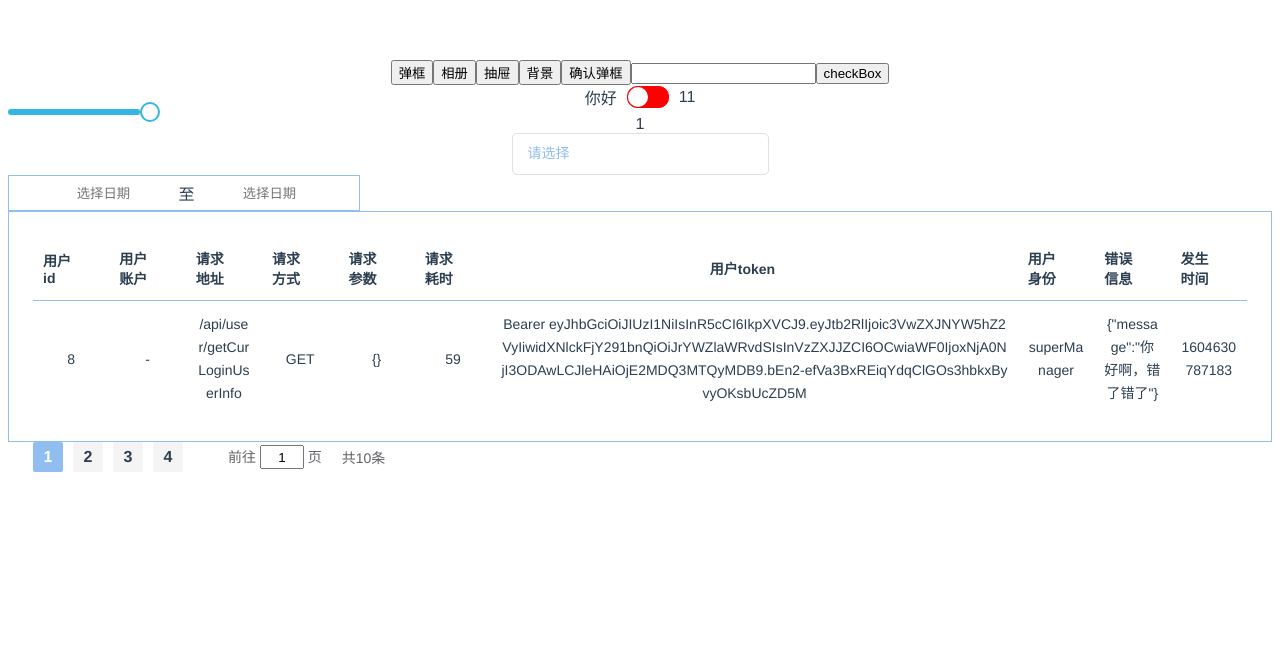
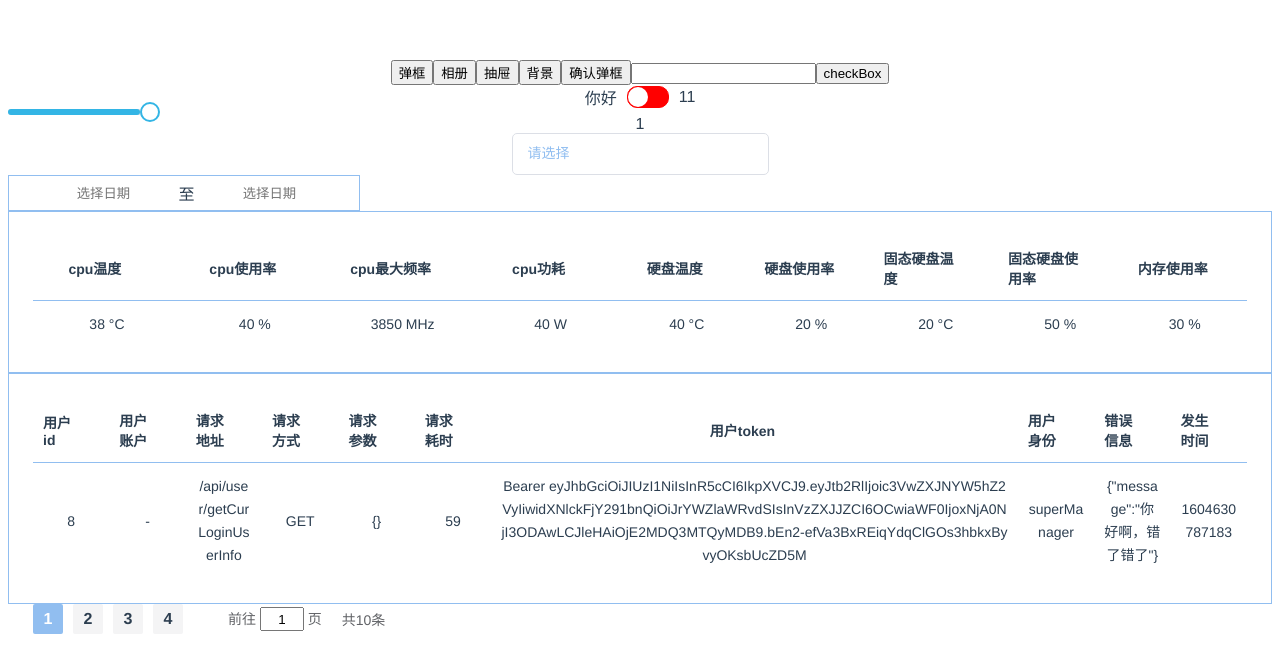
Before and after one commit to hexiang-code/UI, a Vue app: page / in a window 1280 px wide. Shown: the top 672 px of the page. Built offline with nearby package versions, Linux system fonts and the light colour scheme; a web font is replaced by a local one.

Commit message:
调整表格结构 && 新增select组件

```diff
--- a/examples/App.vue
+++ b/examples/App.vue
@@ -77,6 +77,18 @@
 
 
     <hx-date-picker v-model="pickerRange" @selectComplete="dateSelect"></hx-date-picker>
+    <hx-table :tableData="hardwareArray">
+        <hx-table-column
+          :width="item.props === 'token' ? 400 : 0"
+          align="center"
+          :prop="item.props"
+          :label="item.label"
+          v-for="item in hardwareTitle"
+          :key="item.props"
+          sortable
+        >
+        </hx-table-column>
+      </hx-table>
     <div ref="testPoint" class="hardware-manager__table">
       <hx-table :tableData="loggerList" ref="testPoint1">
         <hx-table-column
--- a/packages/components/select/option.js
+++ b/packages/components/select/option.js
@@ -1,4 +1,3 @@
-import store from  '../../store'
 const option = {
   name: 'hxOption',
   props: {
@@ -12,12 +11,14 @@ const option = {
     }
   },
 
+  inject: ['select'],
+
   render () {
     return ''
   },
 
   mounted () {
-    store.commit('setSelectOptions', {
+    this.select.setOptions({
       defaultSlot: this.$slots.default,
       ...this.$props,
       uid: this._uid
@@ -25,7 +26,7 @@ const option = {
   },
 
   destroyed () {
-    store.commit('delSelecteOptions', this._uid)
+    this.select.delOptions(this._uid)
   }
 }
 
--- a/packages/components/select/select.vue
+++ b/packages/components/select/select.vue
@@ -1,5 +1,4 @@
 <script>
-import store from '../../store'
 import { debounce } from '../../assets/js/utils'
 export default {
   name: 'hxSelect',
@@ -34,14 +33,18 @@ export default {
   data () {
     return {
       optionsVisiable: false, // 下拉弹框
-      filterValue: '' // 查询关键字
+      filterValue: '', // 查询关键字
+      options: [] // 下拉条件
+    }
+  },
+
+  provide() {
+    return {
+      'select': this
     }
   },
 
   computed: {
-    options () {
-      return store.getters.getSelectOptions
-    },
 
     getValue () {
       let currentVal = this.options.find(item => item.value === this.value)
@@ -110,6 +113,15 @@ export default {
     filter (event) {
       if (!this.filterable) return
       this.filterValue = event.target.value
+    },
+
+    setOptions (option) {
+      if (this.options.findIndex(item => item.uid === option._uid) == -1) this.options.push(option)
+    },
+
+    delOptions (_uid) {
+      let index = this.options.findIndex(item => item.uid === _uid)
+      if (index && index > -1) this.options.splice(index, 1)
     }
   }
 }
--- a/packages/components/table/table-column.vue
+++ b/packages/components/table/table-column.vue
@@ -1,5 +1,4 @@
 <script>
-import store from '../../store'
 export default {
   name: 'hxTableColumn',
   props: {
@@ -37,6 +36,8 @@ export default {
     }
   },
 
+  inject: ['table'],
+
   data () {
     return {
       sort: '' // 排序类型
@@ -59,7 +60,7 @@ export default {
   },
 
   mounted () {
-    store.commit('setTableColumn', {
+    this.table.setColumn({
       columnContent: this.$scopedSlots.columnContent,
       ...this.$props,
       columnWidth: this.columnWidth,
@@ -108,7 +109,7 @@ export default {
   },
 
   destroyed () {
-    store.commit('delTableColumn', this._uid)
+    this.table.delColumn(this._uid)
   }
 }
 </script>
--- a/packages/components/table/table.vue
+++ b/packages/components/table/table.vue
@@ -1,7 +1,6 @@
 
 
 <script>
-import store from '../../store'
 export default {
   name: 'hxTable',
   props: {
@@ -16,11 +15,19 @@ export default {
       default: true
     }
   },
+
+  provide () {
+    return {
+      'table': this
+    }
+  },
+
   data () {
     return {
-
+      columns: [] // 列数据
     }
   },
+
   render () {
     return (
       <div class="table-container">
@@ -75,11 +82,11 @@ export default {
     )
   },
 
-  computed: {
-    columns () {
-      return store.getters.getTableColumn
-    }
-  },
+  // computed: {
+  //   columns () {
+  //     return store.getters.getTableColumn
+  //   }
+  // },
 
   mounted () {
   },
@@ -93,6 +100,15 @@ export default {
       } else {
         return '-'
       }
+    },
+
+    setColumn (column) {
+      if (this.columns.findIndex(item => item.uid === column._uid) === -1) this.columns.push(column)
+    },
+
+    delColumn (_uid) {
+      let index = this.columns.findIndex(item => item.uid === _uid)
+      if (index && index > -1) this.columns.splice(index, 1)
     }
   }
 }
--- a/packages/store/index.js
+++ /dev/null
@@ -1,48 +0,0 @@
-import Vuex from 'vuex'
-import Vue from 'vue'
-Vue.use(Vuex)
-const store = new Vuex.Store({
-  state: {
-    tableColumn: [], // 表格列
-    selectOptions: [] // 选择框选项
-  },
-  getters: {
-    getTableColumn (state) {
-      return state.tableColumn
-    },
-
-    getSelectOptions (state) {
-      return state.selectOptions
-    }
-  },
-
-  mutations: {
-    setTableColumn (state, val) {
-      if (state.tableColumn instanceof Array) state.tableColumn.push(val)
-    },
-
-    delTableColumn (state, id) {
-      if (id) {
-        let index = state.tableColumn && state.tableColumn.findIndex(item => item.uid == id)
-        if (index > -1) {
-          state.tableColumn = state.tableColumn.splice(index, 1)
-        }
-      }
-    },
-
-    setSelectOptions (state, val) {
-      if (state.selectOptions instanceof Array) state.selectOptions.push(val)
-    },
-
-    delSelecteOptions (state, id) {
-      if (id) {
-        let index = state.selectOptions && state.selectOptions.findIndex(item => item.uid == id)
-        if (index > -1) {
-          state.selectOptions = state.selectOptions.splice(index, 1)
-        }
-      }
-    },
-  }
-})
-
-export default store
```
